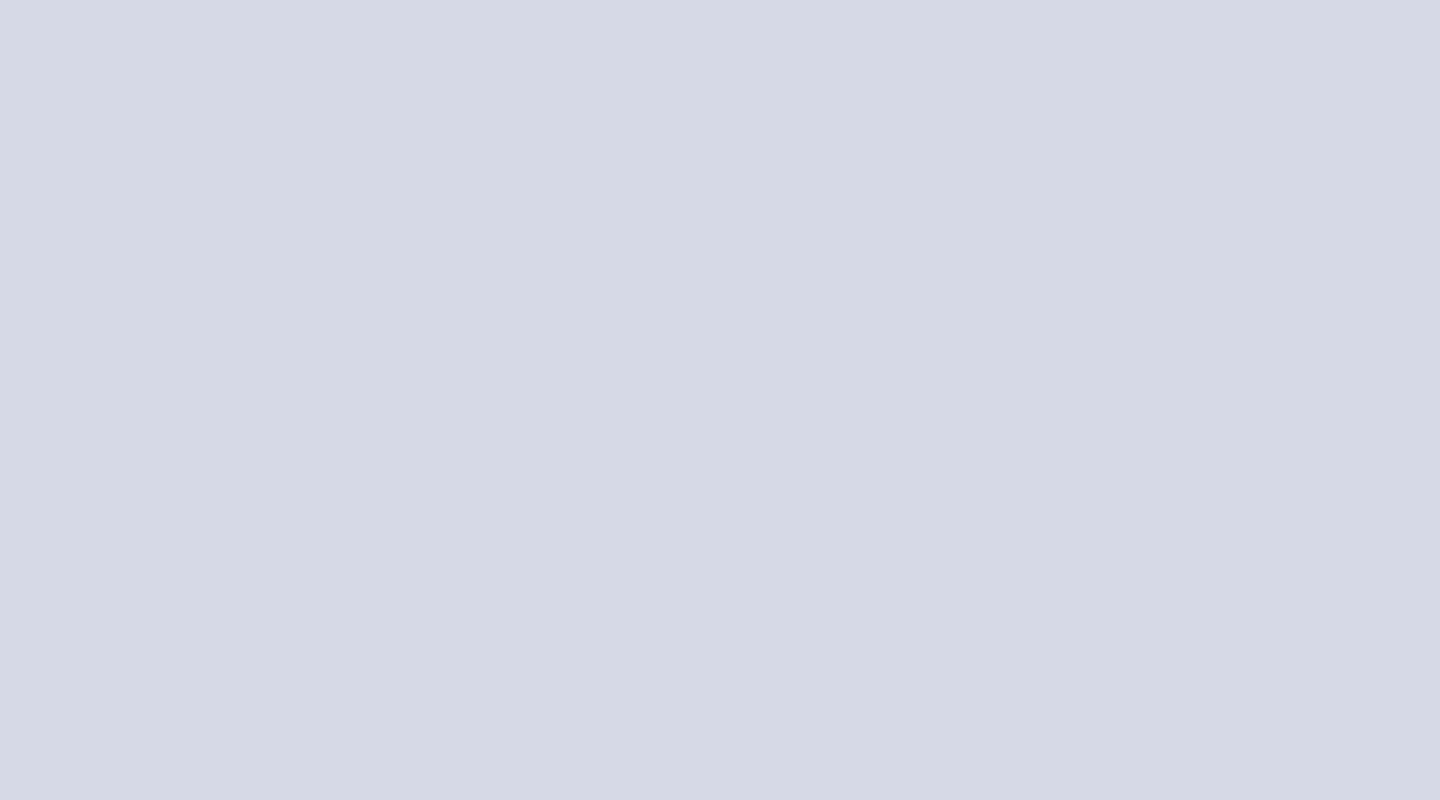
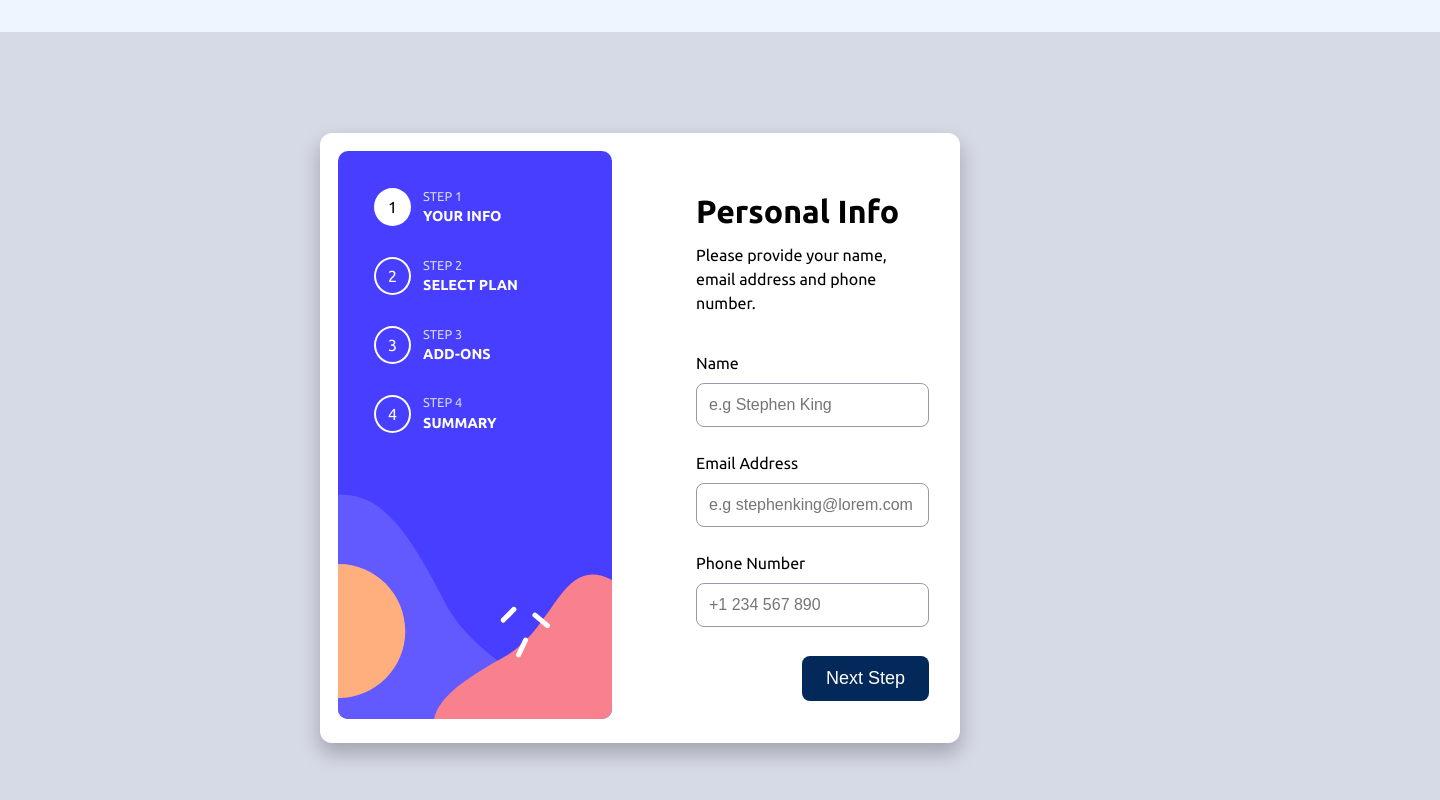
Before and after one commit to Divyue30597/multi-step-form, a React (Vite) app: page / in a window 1280 px wide. Shown: the part 778-1578 px from the top of the page, 1440 px wide, since content can reach past the window. Before the commit the page ends 800 px from the top, so only its background shows below. Built offline with nearby package versions, Linux system fonts and the light colour scheme.

Commit message:
working on second page

```diff
--- a/src/App.css
+++ b/src/App.css
@@ -18,10 +18,11 @@
   -webkit-box-shadow: 0px 10px 20px 0px rgba(0, 0, 0, 0.25);
   -moz-box-shadow: 0px 10px 20px 0px rgba(0, 0, 0, 0.25);
   box-shadow: 0px 10px 20px 0px rgba(0, 0, 0, 0.25);
+  display: flex;
 }
 
-.img {
-  height: 100%;
+.bg-img {
+  height: fit-content;
 }
 
 .img-and-list {
@@ -34,27 +35,31 @@
   display: flex;
   justify-content: center;
   flex-direction: column;
-  margin-left: 18px;
+  margin-left: 36px;
 }
 
 ul li {
   list-style: none;
   display: flex;
   align-items: center;
-  margin-bottom: 18px;
+  margin-bottom: 28px;
+}
+
+ul li:last-child {
+  margin-bottom: 0;
 }
 
 .span-list {
   display: inline-block;
   border: 2px solid #fff;
-  padding: 8px 14px;
+  padding: 5px 12px;
   border-radius: 50%;
   color: #fff;
   margin-right: 12px;
 }
 
 .is-active {
-  background-color: var(--magnolia);
+  background-color: #fff;
   color: #000;
 }
 
@@ -65,5 +70,68 @@ ul li div p:first-of-type {
 
 ul li div p:last-of-type {
   color: var(--white);
-  font-size: 1rem;
+  font-size: 0.9rem;
+  font-weight: 700;
 }
+
+.form-outer-body {
+  margin: 36px 84px 0px 84px;
+  display: flex;
+  flex-direction: column;
+  justify-content: space-between;
+  width: 100%;
+}
+
+.form-headers h1 {
+  margin-bottom: 8px;
+}
+
+.form-headers p {
+  margin-bottom: 36px;
+}
+
+.form-footer {
+  display: flex;
+  justify-content: space-between;
+}
+
+.flex-end {
+  justify-content: flex-end;
+}
+
+.button {
+  padding: 12px 24px;
+  font-size: 18px;
+  font-weight: 500;
+  border-radius: 8px;
+  border: none;
+  margin-bottom: 24px;
+}
+
+.button:last-of-type {
+  background-color: #03295a;
+  color: #fff;
+}
+
+.single-input {
+  display: flex;
+  flex-direction: column;
+  margin-bottom: 24px;
+}
+
+.single-input label {
+  margin-bottom: 8px;
+}
+
+.single-input input {
+  padding: 12px;
+  font-size: 16px;
+  border-radius: 8px;
+  border: 1px solid var(--cool-gray);
+}
+
+.single-input input[type="text"]:focus,
+.single-input input[type="email"]:focus {
+  outline: none;
+  border: 1.5px solid #102498;
+}
--- a/src/App.tsx
+++ b/src/App.tsx
@@ -1,7 +1,10 @@
 import { useState } from "react";
 import "./App.css";
-import { Layout } from "./Component/Layout";
+import { Layout } from "./Component/Layout/Layout";
 import bgImage from "./assets/bg-sidebar-desktop.svg";
+import { FormLayout } from "./Component/FormLayout/FormLayout";
+import { Button } from "./Component/Button/Button";
+import imageDesign1 from "../design/active-states-step-2.jpg";
 
 const listItems = [
   { step: "STEP 1", stepName: "YOUR INFO" },
@@ -11,26 +14,37 @@ const listItems = [
 ];
 
 function App() {
-  const [isActiveIndex, setIsActiveIndex] = useState<number>(-1);
+  const [activeIndex, setActiveIndex] = useState<number>(0);
+
+  function incrementIndex() {
+    if (activeIndex >= 0 && activeIndex < listItems.length - 1)
+      setActiveIndex((prevVal) => prevVal + 1);
+  }
+
+  function decrementIndex() {
+    if (activeIndex >= 0 && activeIndex < listItems.length)
+      setActiveIndex((prevVal) => prevVal - 1);
+  }
 
   return (
+    <>
+      <img src={imageDesign1} />
+
       <main className="main">
         <Layout>
           <div className="img-and-list">
-          <picture>
             <img
-              className="img"
+              className="bg-img"
               src={bgImage}
-              alt="blue color background with some decoration"
+              alt="blue color background with some decor"
             />
-          </picture>
             <ul className="items-list">
               {listItems.map((item, index) => {
                 return (
                   <li key={item.step}>
                     <span
                       className={
-                      index === isActiveIndex
+                        index === activeIndex
                           ? "span-list is-active"
                           : "span-list"
                       }
@@ -46,8 +60,22 @@ function App() {
               })}
             </ul>
           </div>
+          <div className="form-outer-body">
+            <FormLayout activeIndex={activeIndex} />
+            <div
+              className={
+                activeIndex === 0 ? "form-footer flex-end" : "form-footer"
+              }
+            >
+              {activeIndex > 0 ? (
+                <Button handleClick={decrementIndex}>Go Back</Button>
+              ) : null}
+              <Button handleClick={incrementIndex}>Next Step</Button>
+            </div>
+          </div>
         </Layout>
       </main>
+    </>
   );
 }
 
--- /dev/null
+++ b/src/Component/Button/Button.tsx
@@ -0,0 +1,15 @@
+import { ReactNode } from "react";
+
+export function Button({
+  children,
+  handleClick,
+}: {
+  children: ReactNode;
+  handleClick: () => void;
+}) {
+  return (
+    <button className="button" onClick={handleClick}>
+      {children}
+    </button>
+  );
+}
--- /dev/null
+++ b/src/Component/FormLayout/FormLayout.tsx
@@ -0,0 +1,52 @@
+import { PersonalInfo } from "../FormPage/PersonalInfo";
+import { FinalPage } from "../FormPage/FinalPage";
+import { SelectAddOns } from "../FormPage/SelectAddOns";
+import { SelectPlan } from "../FormPage/SelectPlan";
+
+interface IFormHeading {
+  heading: string;
+  shortDescription: string;
+}
+
+const formHeading: IFormHeading[] = [
+  {
+    heading: "Personal Info",
+    shortDescription:
+      "Please provide your name, email address and phone number.",
+  },
+  {
+    heading: "Select your plan",
+    shortDescription: "You have the option for monthly or yearly billing.",
+  },
+  {
+    heading: "Pick add-ons",
+    shortDescription: "Add-ons help enhance your gaming experience.",
+  },
+  {
+    heading: "Finishing up",
+    shortDescription: "Double-check everything looks OK before confirming.",
+  },
+];
+
+function formComponent(activeIndex: number) {
+  switch (activeIndex) {
+    case 0:
+      return <PersonalInfo />;
+    case 1:
+      return <SelectPlan />;
+    case 2:
+      return <SelectAddOns />;
+    case 3:
+      return <FinalPage />;
+  }
+}
+
+export function FormLayout({ activeIndex }: { activeIndex: number }) {
+  return (
+    <div className="form-headers">
+      <h1>{formHeading[activeIndex].heading}</h1>
+      <p>{formHeading[activeIndex].shortDescription}</p>
+      <div className="form-body">{formComponent(activeIndex)}</div>
+    </div>
+  );
+}
--- /dev/null
+++ b/src/Component/FormPage/FinalPage.tsx
@@ -0,0 +1,7 @@
+export function FinalPage() {
+  return (
+    <div>
+      <h1>Final Page</h1>
+    </div>
+  );
+}
--- /dev/null
+++ b/src/Component/FormPage/PersonalInfo.tsx
@@ -0,0 +1,55 @@
+import { Input } from "../Input/Input";
+
+export interface IFormItems {
+  id: string;
+  label: string;
+  type: string;
+  placeholder: string;
+  inputMode: "text" | "email" | "numeric";
+  pattern?: string | undefined;
+}
+
+const formItems: IFormItems[] = [
+  {
+    id: "name",
+    label: "Name",
+    type: "text",
+    placeholder: "e.g Stephen King",
+    inputMode: "text",
+  },
+  {
+    id: "email",
+    label: "Email Address",
+    type: "email",
+    placeholder: "e.g stephenking@lorem.com",
+    inputMode: "email",
+  },
+  {
+    id: "phoneNumber",
+    label: "Phone Number",
+    type: "text",
+    placeholder: "+1 234 567 890",
+    inputMode: "numeric",
+    pattern: "[0-9]+",
+  },
+];
+
+export function PersonalInfo() {
+  return (
+    <div className="input-items">
+      {formItems.map((formItem) => {
+        return (
+          <Input
+            key={formItem.id}
+            id={formItem.id}
+            label={formItem.label}
+            type={formItem.type}
+            placeholder={formItem.placeholder}
+            inputMode={formItem.inputMode}
+            pattern={formItem.pattern}
+          />
+        );
+      })}
+    </div>
+  );
+}
--- /dev/null
+++ b/src/Component/FormPage/SelectAddOns.tsx
@@ -0,0 +1,7 @@
+export function SelectAddOns() {
+  return (
+    <div>
+      <h1>Select Add ons</h1>
+    </div>
+  );
+}
--- /dev/null
+++ b/src/Component/FormPage/SelectPlan.tsx
@@ -0,0 +1,7 @@
+export function SelectPlan() {
+  return (
+    <div>
+      <h1>Select plan</h1>
+    </div>
+  );
+}
--- /dev/null
+++ b/src/Component/Input/Input.tsx
@@ -0,0 +1,23 @@
+import { IFormItems } from "../FormPage/PersonalInfo";
+
+export function Input({
+  id,
+  label,
+  type,
+  placeholder,
+  inputMode,
+  pattern,
+}: IFormItems) {
+  return (
+    <div className="single-input">
+      <label htmlFor={id}>{label}</label>
+      <input
+        inputMode={inputMode}
+        id={id}
+        type={type}
+        placeholder={placeholder}
+        pattern={pattern}
+      />
+    </div>
+  );
+}
```
Also changed, not shown: src/Component/Card/Card.tsx (added, +29 -0 lines), src/Component/Layout/Layout.tsx (renamed from src/Component/Layout.tsx). Lines whose indentation alone changed are shown as unchanged.
